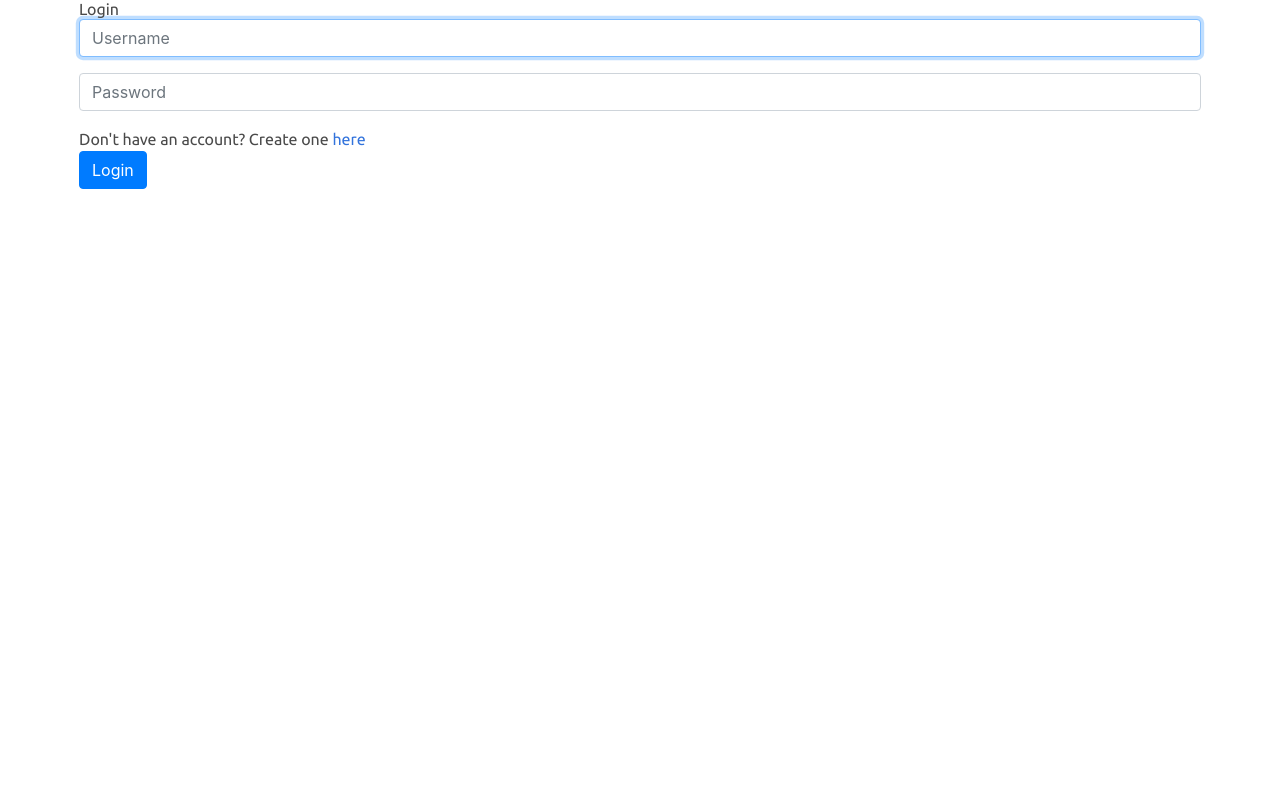
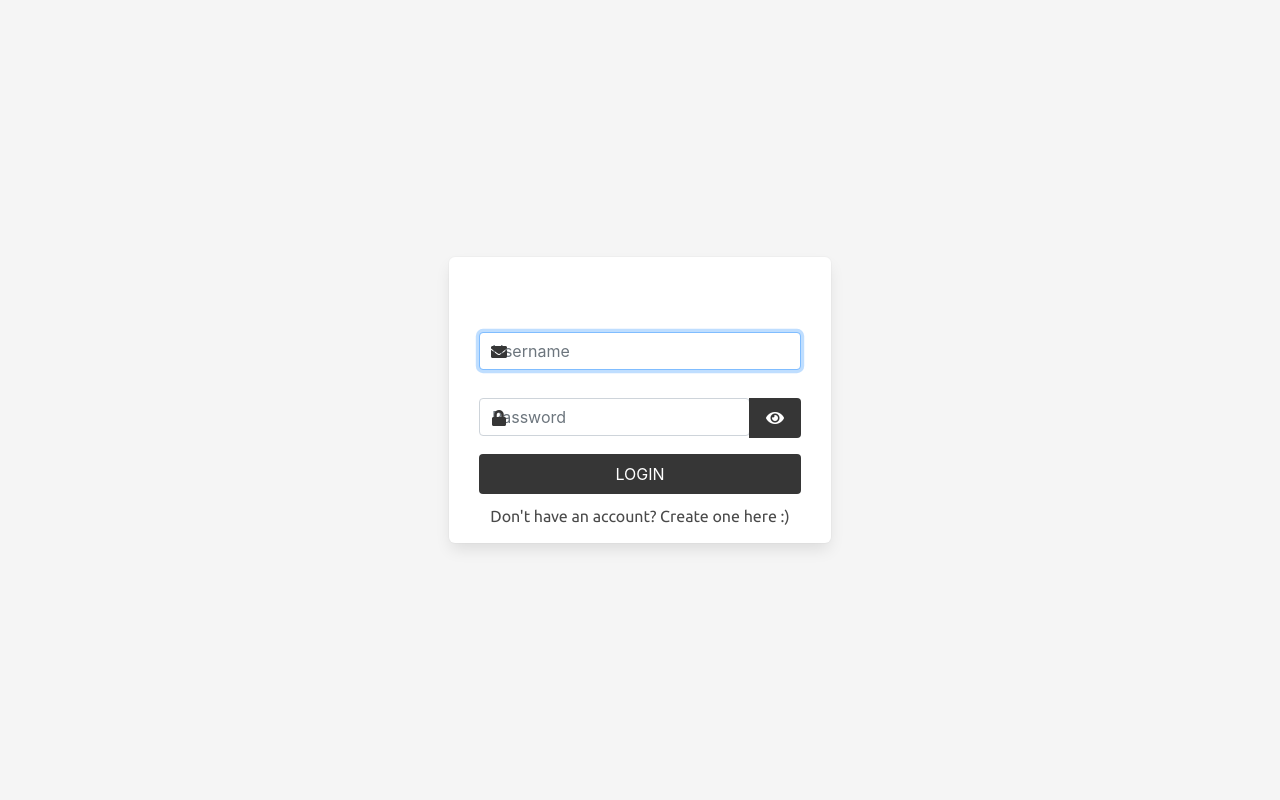
Before and after one commit to FerdiantJoshua/belajar_online, a Django app: page /account/login/ in a window 1280 px wide. Run offline with Django 3.2, Linux system fonts and the light colour scheme; parts of the project's set-up code (start-up, migrations or seed data) failed here and were passed over; some libraries are stand-ins or nearby versions.

Commit message:
Improve login page layout

```diff
--- a/account/templates/registration/login.html
+++ b/account/templates/registration/login.html
@@ -1,21 +1,69 @@
 {% extends 'base.html' %}
 {% block title %} Login {% endblock %}
 {% block content %}
+<div class="hero is-fullheight is-light">
+  <div class="hero-body">
       <div class="container">
-  <h1>Login</h1>
-  <form method="post" action="{% url 'account:login' %}">
+          <div class="columns">
+              <div class="column box is-4 is-offset-4" style="padding: 15px 30px">
+                  <h2 class="title has-text-centered">Login</h2>
+                  <form action="{% url 'account:login' %}" method="post" id="login_form">
                     {% csrf_token %}
-    <div class="form-group">
+                      <div class="field">
+                          <div class="control has-icons-left has-icons-right">
                               {{ form.username }}
+                              <span class="icon is-small has-text-dark is-left">
+                                  <i class="fas fa-envelope"></i>
+                              </span>
                           </div>
-    <div class="form-group">
+                      </div>
+                      <div class="space-sm"></div>
+                      <div class="field-body">
+                          <div class="field is-expanded">
+                              <div class="field has-addons">
+                                  <div class="control has-icons-left has-icons-right is-expanded">
                                       {{ form.password }}
+                                      <span class="icon is-small has-text-dark is-left">
+                                          <i class="fas fa-lock"></i>
+                                      </span>
+                                  </div>
+                                  <div class="control">
+                                      <button onclick="togglePassword()" type="button" class="button is-dark"><i class="fa fa-eye"></i></button>
+                                  </div>
+                              </div>
                               {% if form.errors %}
-      <div class="invalid-feedback">{{ form.non_field_errors }}</div>
+                              <p class="help is-danger text-center dark-mode-exception" id="password_not_valid">
+                                {% for error in form.non_field_errors %}
+                                    {{error}}
+                                {% endfor %}
+                              </p>
                               {% endif %}
                           </div>
-    <p>Don't have an account? Create one <a href="{% url 'account:register' %}">here</a></p>
-    <button type="submit" class="btn btn-primary">Login</button>
+                      </div>
+
+
+                      <div class="space-sm"></div>
+
+                      <div class="control">
+                          <button type="submit" class="button is-dark is-fullwidth is-uppercase">login</button>
+                      </div>
                   </form>
+
+                  <p class="has-text-centered" style="margin-top: 10px">
+                    Don't have an account? Create one
+                      <a href="{% url 'account:register' %}">here</a>
+                    :)
+                  </p>
               </div>
+          </div>
+      </div>
+  </div>
+</div>
+<script>
+  function togglePassword() {
+      const element = $("#id_password")
+      if (element.attr("type") == "password") element.attr("type", 'text')
+      else element.attr('type', 'password')
+  }
+</script>
 {% endblock %}
--- a/belajar_online/static/css/base.css
+++ b/belajar_online/static/css/base.css
@@ -201,18 +201,19 @@ hr {
     color: #fff !important;
 }
 
-p.is-dark-mode {
+.box.is-dark-mode {
+    background-color: #111 !important;
     color: #fff !important;
 }
 
-a.is-dark-mode {
+p.is-dark-mode:not(.dark-mode-exception), a.is-dark-mode, h1, h2, h3, h4, h5, h6, hr.is-dark-mode {
     color: #fff !important;
 }
+
 a.is-dark-mode:hover {
     color: #aaa !important;
 }
 
 hr.is-dark-mode {
-    color: #fff !important;
     border-image: none;
 }
--- a/belajar_online/static/js/base.js
+++ b/belajar_online/static/js/base.js
@@ -1,22 +1,11 @@
 var dark_mode = false
 
 function checkDarkMode() {
+  const css_classes = '.hero, .button, .footer, .navbar, .box, p, a, hr, h1, h2, h3, h4, h5, h6'
   if (dark_mode) {
-    $(".hero").addClass('is-dark-mode')
-    $(".button").addClass('is-dark-mode')
-    $(".footer").addClass('is-dark-mode')
-    $(".navbar").addClass('is-dark-mode')
-    $("p").addClass('is-dark-mode')
-    $("a").addClass('is-dark-mode')
-    $("hr").addClass('is-dark-mode')
+    $(css_classes).addClass('is-dark-mode')
   } else {
-    $(".hero").removeClass('is-dark-mode')
-    $(".button").removeClass('is-dark-mode')
-    $(".footer").removeClass('is-dark-mode')
-    $(".navbar").removeClass('is-dark-mode')
-    $("p").removeClass('is-dark-mode')
-    $("a").removeClass('is-dark-mode')
-    $("hr").removeClass('is-dark-mode')
+    $(css_classes).removeClass('is-dark-mode')
 
   }
 }
```
Lines whose indentation alone changed are shown as unchanged.
